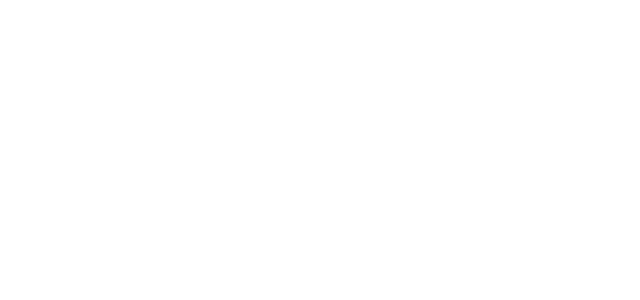
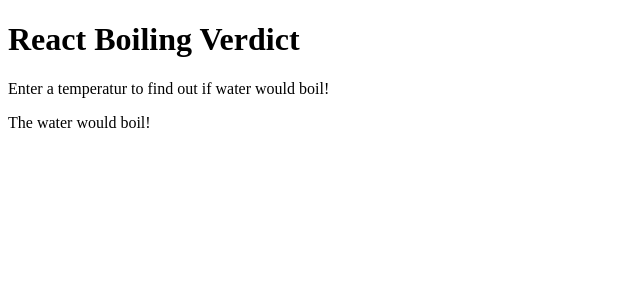
Before and after one commit to danrot/react-boiling-verdict, a React (Vite) app: page / in a window 1280 px wide. Shown: the top 300 px of the page, without its empty margins (0-640 px from the left). Built offline with nearby package versions, Linux system fonts and the light colour scheme.

Commit message:
Add a BoilingVerdict component to display if water would boil

```diff
--- a/src/App.js
+++ b/src/App.js
@@ -1,8 +1,12 @@
 import React from 'react';
+import BoilingVerdict from './BoilingVerdict';
 
 export default function App() {
     return (
         <>
+            <h1>React Boiling Verdict</h1>
+            <p>Enter a temperatur to find out if water would boil!</p>
+            <BoilingVerdict temperature={100} />
         </>
     );
 }
--- /dev/null
+++ b/src/BoilingVerdict.js
@@ -0,0 +1,9 @@
+import React from 'react';
+
+export default function BoilingVerdict({temperature}) {
+    if (temperature >= 100) {
+        return <p>The water would boil!</p>
+    }
+
+    return <p>The water would not boil.</p>
+}
```
